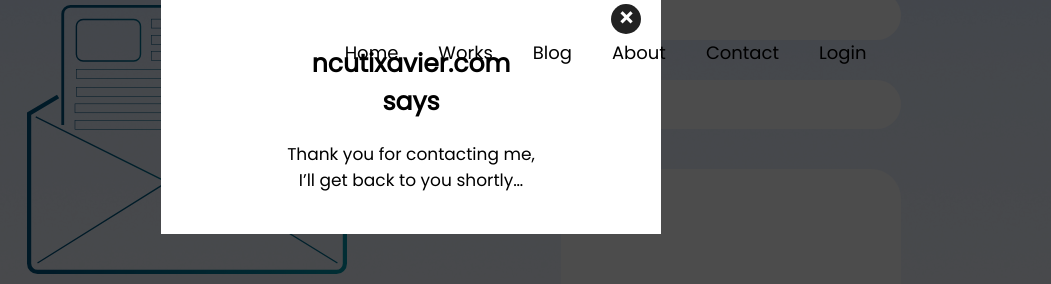
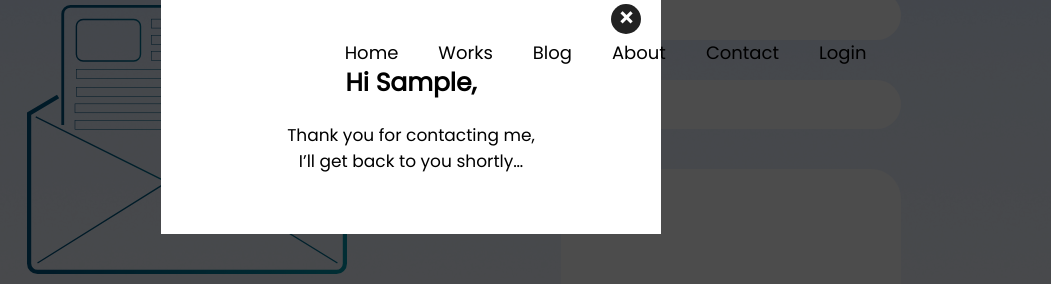
Before and after one commit to ncutixavier/ncutixavier.github.io, a plain HTML site: page index.html in a window 1280 px wide. Both pictures are taken after typing "Sample", "name@example.com", "Sample" into the empty fields and a click on the button "Submit". Shown: the part 4042-4326 px from the top of the page, 229-1280 px from the left. Drawn offline with Linux system fonts and the light colour scheme; a web font is replaced by a local one.

Commit message:
Updating Contact Component

```diff
--- a/index.html
+++ b/index.html
@@ -286,14 +286,14 @@
         <!-- </form> -->
       </div>
       <div class="popup" id="popup-1">
-        <div class="overlay"></div>
+        <!-- <div class="overlay"></div>
         <div class="content">
           <div class="close-btn" onclick="togglePopup()">&times;</div>
           <div class="content-text">
             <h1>ncutixavier.com says</h1>
           <p>Thank you for contacting me, I’ll get back to you shortly…</p>
           </div>
-        </div>
+        </div> -->
       </div>
 
       <!-- <button onclick="togglePopup()">Show Popup</button> -->
--- a/js/script.js
+++ b/js/script.js
@@ -11,12 +11,12 @@ window.onscroll = function () {
 
 const submitBtn = document.querySelector("#sendBtn")
 
+var userName = document.querySelector("#name")
+var userEmail = document.querySelector("#e-mail")
+var userMessage = document.querySelector("#message")
+
 const validation = () => {
     // e.preventDefault()
-    var userName = document.querySelector("#name")
-    var userEmail = document.querySelector("#e-mail")
-    var userMessage = document.querySelector("#message")
-
     var nameErr = document.querySelector(".nameErr")
     var emailErr = document.querySelector(".emailErr")
     var messageErr = document.querySelector(".messageErr")
@@ -25,7 +25,7 @@ const validation = () => {
         nameErr.innerHTML = "Please enter a valid name"
         userName.focus();
         return false;
-    }else{
+    } else {
         nameErr.innerHTML = ""
         // nameErr.display = "none"
     }
@@ -34,7 +34,7 @@ const validation = () => {
         emailErr.innerHTML = "Please enter a valid email address"
         userEmail.focus();
         return false;
-    }else{
+    } else {
         emailErr.innerHTML = ""
     }
 
@@ -42,13 +42,13 @@ const validation = () => {
         messageErr.innerHTML = "Please enter your message"
         userMessage.focus()
         return false
-    }else{
+    } else {
         messageErr.innerHTML = ""
     }
 
-    if ((nameErr || emailErr || messageErr) == true){
+    if ((nameErr || emailErr || messageErr) == true) {
         return false
-    }else{
+    } else {
         togglePopup()
         clearFields()
     }
@@ -76,9 +76,19 @@ document.addEventListener('keyup', function (e) {
 })
 
 
-function togglePopup(){
+function togglePopup() {
     document.getElementById("popup-1").classList.toggle("active");
-  }
+
+    const html = '<div class="overlay"></div><div class="content"><div class="close-btn" onclick="togglePopup()">&times;</div>' +
+        '<div class="content-text"><h1>Hi %Name%,</h1>' +
+        '<p>Thank you for contacting me, I’ll get back to you shortly…</p></div></div>'
+
+    //2. replace placeholders with actual data
+    const newHtml = html.replace('%Name%', userName.value)
+
+    //3. Insert html into DOM
+    document.querySelector(".popup").insertAdjacentHTML('beforeend', newHtml)
+}
 
 function clearFields() {
     document.querySelector("#name").value = ""
```
